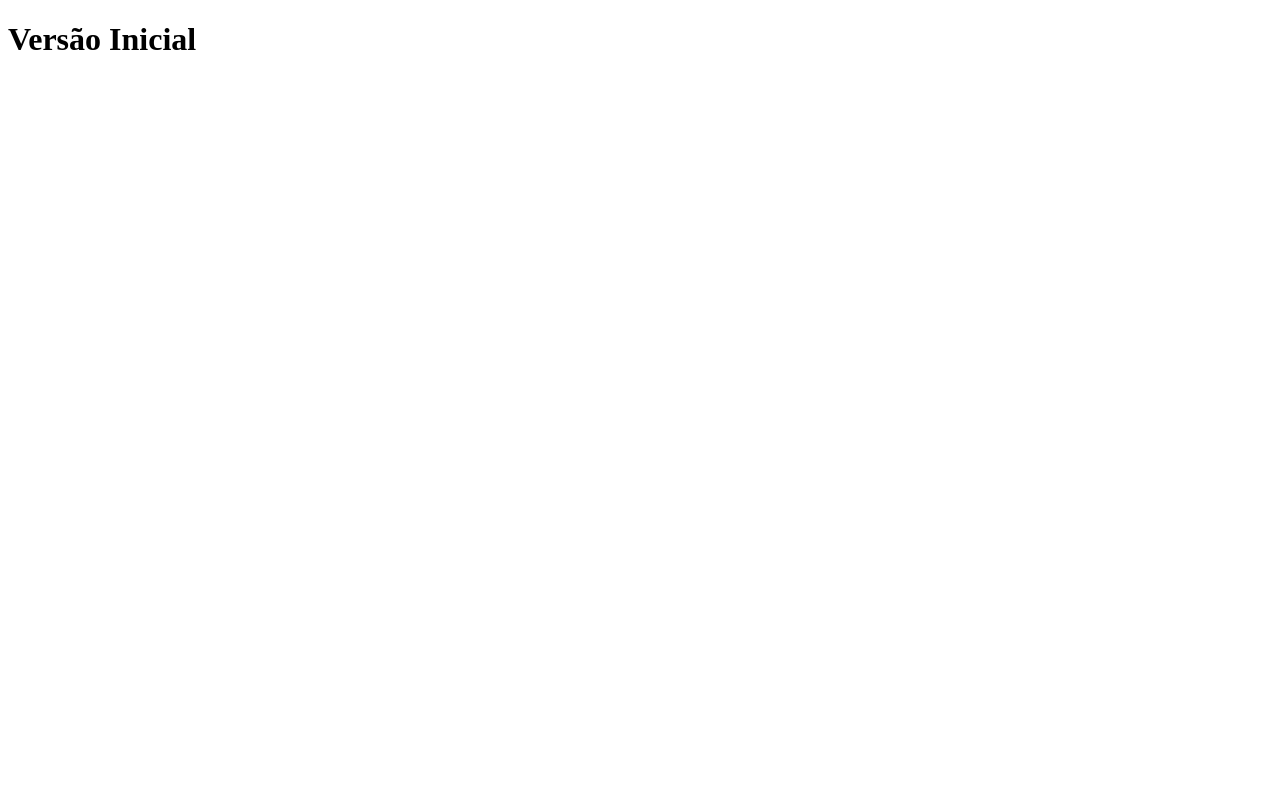
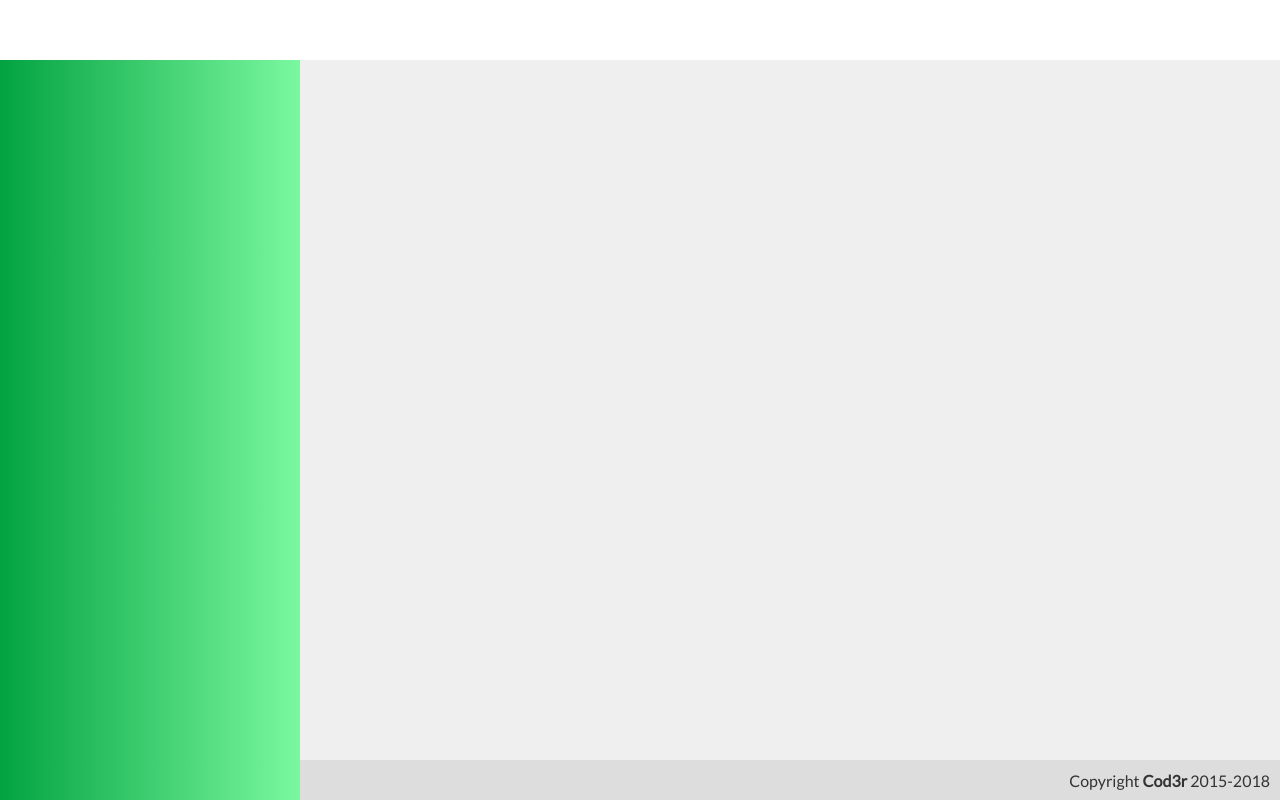
Before and after one commit to codingscode/projeto_backend_frontend, a Vue app in the folder frontend/: page / in a window 1280 px wide. Built offline with nearby package versions, Linux system fonts and the light colour scheme.

Commit message:
front parte 1

```diff
--- a/frontend/src/App.vue
+++ b/frontend/src/App.vue
@@ -1,15 +1,46 @@
 <template>
 	<div id="app">
-		<h1>Versão Inicial</h1>
+		<Header/>
+		<Menu/>
+		<Content/>
+		<Footer/>
 	</div>
 </template>
 
 <script>
+import Content from './components/template/Content'
+import Footer from './components/template/Footer'
+import Header from './components/template/Header'
+import Menu from './components/template/Menu'
+
+
 export default {
 	name: "App",
+	components: {Content, Footer, Header, Menu}
 }
 </script>
 
 <style>
+    * {
+		font-family: "Lato", sans-serif;
+	}
+
+    body {
+		margin: 0;
+	}
+
+	#app {
+		-webkit-font-smoothing: antialiased;
+		-moz-osx-font-smoothing: grayscale;
+
+		height: 100vh;
+        display: grid;
+		grid-template-rows: 60px 1fr 40px;
+		grid-template-columns: 300px 1fr;
+		grid-template-areas:
+			"header header"
+			"menu content"
+			"menu footer";
+	}
 
 </style>
--- /dev/null
+++ b/frontend/src/components/template/Content.vue
@@ -0,0 +1,17 @@
+<template>
+  <div class="content"></div>
+</template>
+
+<script>
+export default {
+   name: 'Content'
+}
+</script>
+
+<style>
+   .content {
+      grid-area: content;
+      background-color: #efefef;
+      padding: 20px;
+   }
+</style>
--- /dev/null
+++ b/frontend/src/components/template/Footer.vue
@@ -0,0 +1,24 @@
+<template>
+    <footer class="footer">
+        <span>Copyright <strong>Cod3r</strong> 2015-2018</span>
+    </footer>
+</template>
+
+<script>
+export default {
+    name: 'Footer'
+}
+</script>
+
+<style>
+     .footer {
+        grid-area: footer;
+        background-color: #DDD;
+        color: #333;
+
+        display: flex;
+        align-items: center;
+        justify-content: flex-end;
+        padding-right: 10px;
+     }
+</style>
--- /dev/null
+++ b/frontend/src/components/template/Header.vue
@@ -0,0 +1,20 @@
+<template>
+    <div class="header"></div>
+</template>
+
+<script>
+export default {
+    name: 'Header'
+}
+</script>
+
+<style>
+    .header {
+        grid-area: header;
+        background: linear-gradient(to riht, rgb(155, 235, 155), white);
+
+        display: flex;
+        justify-content: center;
+        align-items: center;
+    }
+</style>
--- /dev/null
+++ b/frontend/src/components/template/Menu.vue
@@ -0,0 +1,20 @@
+<template>
+    <aside class="menu"></aside>
+</template>
+
+<script>
+export default {
+    name: 'Menu'
+}
+</script>
+
+<style>
+    .menu {
+        grid-area: menu;
+        background: linear-gradient(to right, #03a341, rgb(122, 248, 160));
+
+        display: flex;
+        flex-direction: column;
+        flex-wrap: wrap;
+    }
+</style>
```
Also changed, not shown: 2 other files (tests, documents, lock files or other folders).
